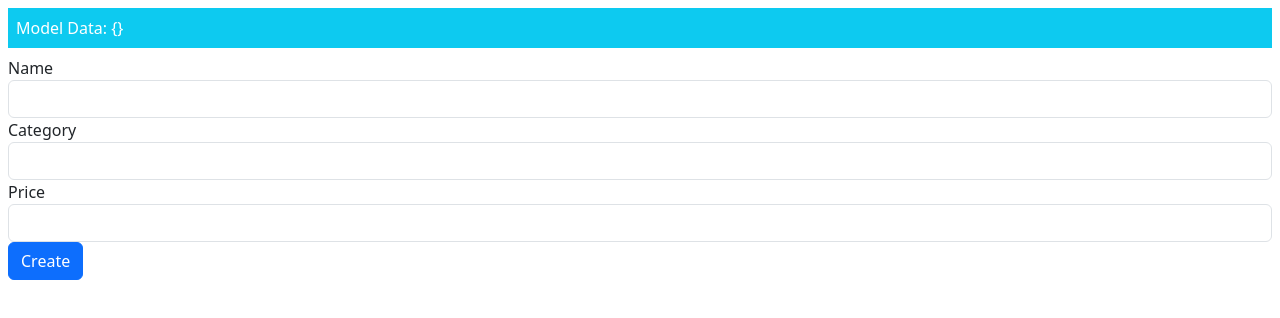
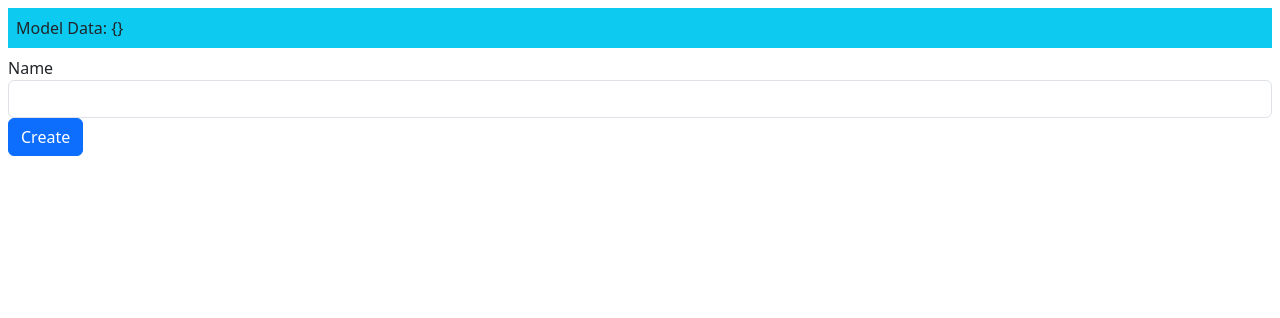
Before and after one commit to dmyers82/AngularProjects, an Angular app in the folder AngularPartII/Chapter 14 Using Events and Forms/eventsforms/: page / in a window 1280 px wide. Shown: the top 318 px of the page. Built offline with nearby package versions, Linux system fonts and the light colour scheme.

Commit message:
styling elements

```diff
--- a/AngularPartII/Chapter 14 Using Events and Forms/eventsforms/src/app/template.html
+++ b/AngularPartII/Chapter 14 Using Events and Forms/eventsforms/src/app/template.html
@@ -1,19 +1,22 @@
+<style>
+    input.ng-dirty.ng-invalid { border: 2px solid #ff0000 }
+    input.ng-dirty.ng-valid { border: 2px solid #6bc502 }
+</style>
+
 <div class="m-2">
-    <div class="bg-info text-white mb-2 p-2">Model Data: {{jsonProduct}}</div>
-
-    <div class="form-group">
-        <label>Name</label>
-        <input class="form-control" [(ngModel)]="newProduct.name" />
-    </div>
-    <div class="form-group">
-        <label>Category</label>
-        <input class="form-control" [(ngModel)]="newProduct.category" />
-    </div>
-
-    <div class="form-group">
-        <label>Price</label>
-        <input class="form-control" [(ngModel)]="newProduct.price" />
-    </div>
-
-    <button class="btn btn-primary" (click)="addProduct(newProduct)">Create</button>
+    <div class="bg-info p-2 mb-2">Model Data: {{jsonProduct}}</div>
+    <form novalidate (ngSubmit)="addProduct(newProduct)">
+        <div class="form-group">
+            <label>Name</label>
+            <input class="form-control"
+                name="name"
+                [(ngModel)]="newProduct.name"
+                required
+                minlength="5"
+                pattern="^[A-Za-z ]+$" />
+        </div>
+        <button class="btn btn-primary" type="submit">
+            Create
+        </button>
+   </form>
 </div>
```
